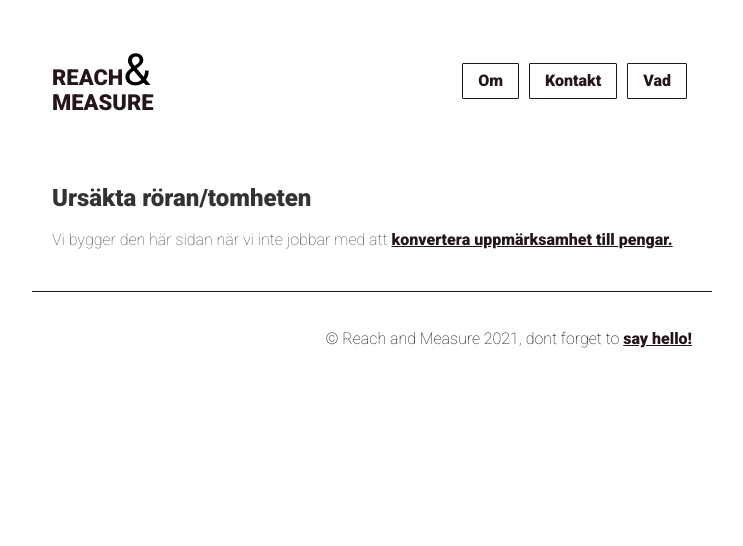
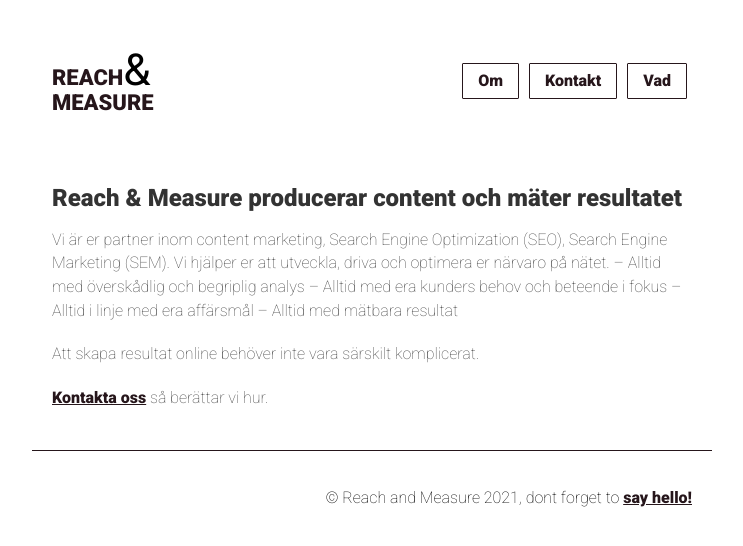
Before and after one commit to reachandmeasure/RetM, a Jekyll site: the page built from about.md, in a window 1280 px wide. Shown: the top 546 px of the page, without its empty margins (268-1011 px from the left). Built offline with Jekyll 4.4.1, drawn with Linux system fonts in a browser that asks for light colours.

Commit message:
Update about.md

```diff
--- a/about.md
+++ b/about.md
@@ -5,5 +5,13 @@ menu: Om
 permalink: /om/
 ---
 
-## Ursäkta röran/tomheten
-Vi bygger den här sidan när vi inte jobbar med att [konvertera uppmärksamhet till pengar.](https://reachandmeasure.se/vad/)
+## Reach & Measure producerar content och mäter resultatet
+Vi är er partner inom content marketing, Search Engine Optimization (SEO), Search Engine Marketing (SEM). Vi hjälper er att utveckla, driva och optimera er närvaro på nätet.
+– Alltid med överskådlig och begriplig analys
+– Alltid med era kunders behov och beteende i fokus
+– Alltid i linje med era affärsmål
+– Alltid med mätbara resultat
+
+Att skapa resultat online behöver inte vara särskilt komplicerat.
+
+[Kontakta oss](https://reachandmeasure.se/kontakt/) så berättar vi hur.
```
